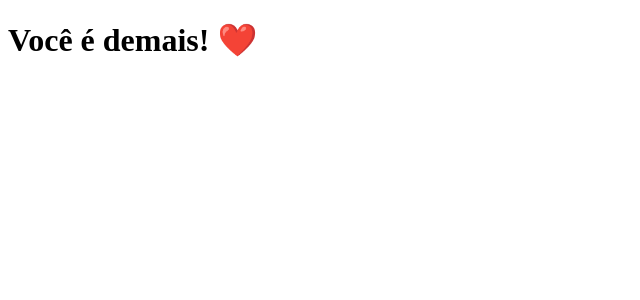
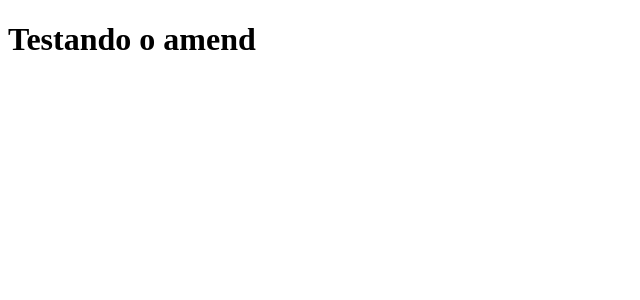
Before and after one commit to GSFZamai/clone-tabnews, a Next.js app: page / in a window 1280 px wide. Shown: the top 300 px of the page, without its empty margins (0-640 px from the left). Built offline with nearby package versions, Linux system fonts and the light colour scheme.

Commit message:
Alterado mensagem

```diff
--- a/pages/index.tsx
+++ b/pages/index.tsx
@@ -2,6 +2,6 @@ import React from "react";
 
 export default function Home() {
     return(
-        <h1>Você é demais! ❤️</h1>
+        <h1>Testando o amend</h1>
     )
 }
```
